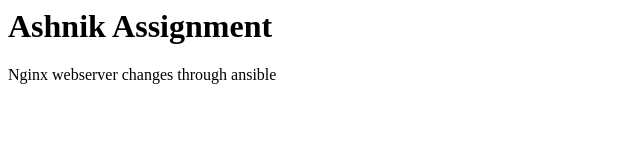
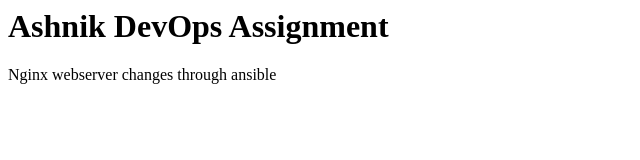
Before and after one commit to shaizad534/nginx-terraform, a plain HTML site: page index.html in a window 1280 px wide. Shown: the whole page, without its empty margins (0-640 px from the left). Drawn offline with Linux system fonts and the light colour scheme.

Commit message:
modified index.html

```diff
--- a/index.html
+++ b/index.html
@@ -1,7 +1,7 @@
 <html>
 <body>
 
-<h1>Ashnik Assignment</h1>
+<h1>Ashnik DevOps Assignment</h1>
 
 <p>Nginx webserver changes through ansible</p>
 
```
